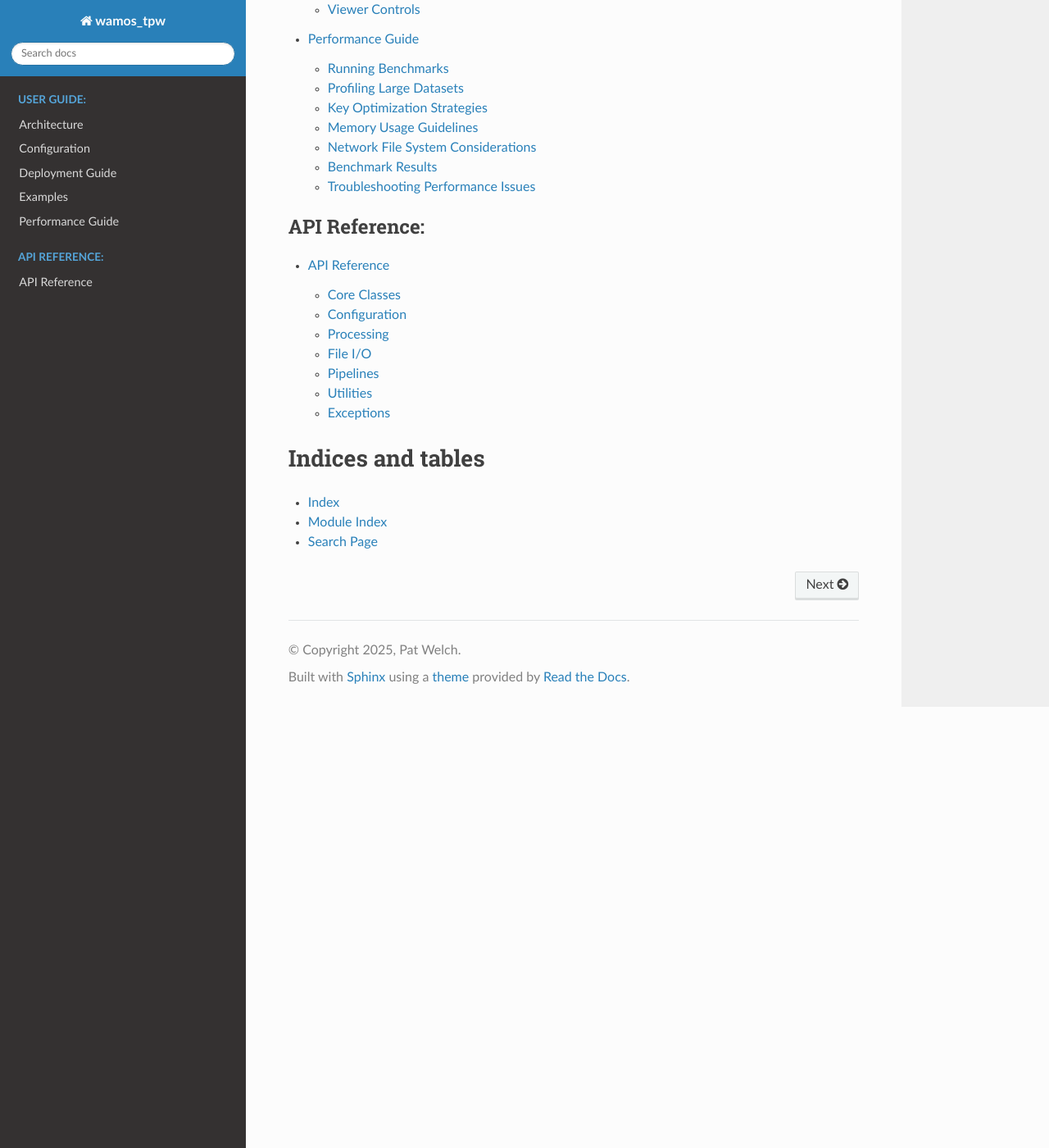
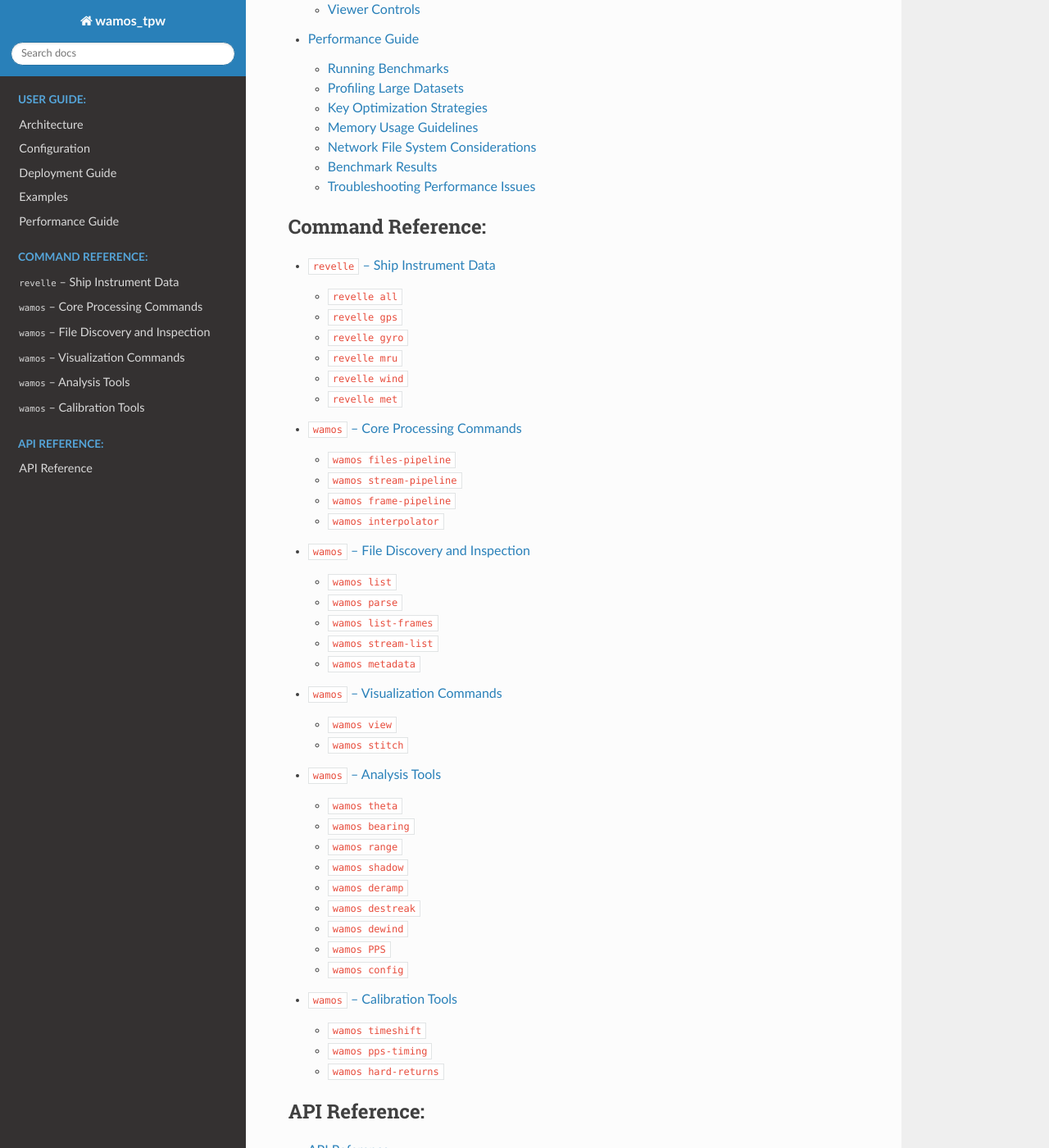
Before and after one commit to mousebrains/WAMOS_tpw, a Sphinx documentation site: the page built from docs/index.rst, in a window 1280 px wide and 1400 px high, scrolled down 2732 px. Shown: the whole window at 82% size. Built offline with Sphinx 7.4.7 and the Read the Docs theme 3.1.0, drawn with Linux system fonts in a browser that asks for light colours.

Commit message:
Fix Sphinx docs build: add command docs to toctree, fix cross-refs
- Add command reference pages to index.rst toctree (fixes toc.not_included)
- Replace README.md cross-references with plain text (fixes myst.xref_missing)
- Exclude GridParams dataclass fields from grid module autodoc (fixes duplicate warnings)

Co-Authored-By: Claude Opus 4.6 <noreply@anthropic.com>

```diff
--- a/docs/api.rst
+++ b/docs/api.rst
@@ -124,6 +124,7 @@ UTM grid computation and projection.
    :members:
    :undoc-members:
    :show-inheritance:
+   :exclude-members: x_edges, y_edges, grid_spacing, utm_zone, hemisphere, center_lat, center_lon, n_x, n_y, x_edges_abs, y_edges_abs, ref_lat, ref_lon, m_per_deg_lon
 
 Window
 ~~~~~~
--- a/docs/index.rst
+++ b/docs/index.rst
@@ -99,6 +99,17 @@ Contents
 
 .. toctree::
    :maxdepth: 2
+   :caption: Command Reference:
+
+   commands/revelle
+   commands/wamos-processing
+   commands/wamos-files
+   commands/wamos-visualization
+   commands/wamos-analysis
+   commands/wamos-calibration
+
+.. toctree::
+   :maxdepth: 2
    :caption: API Reference:
 
    api
```
Also changed, not shown: docs/commands/wamos-calibration.md (+1 -1 lines), docs/commands/wamos-files.md (+1 -1 lines), docs/commands/wamos-processing.md (+1 -1 lines), docs/commands/wamos-visualization.md (+1 -1 lines).
